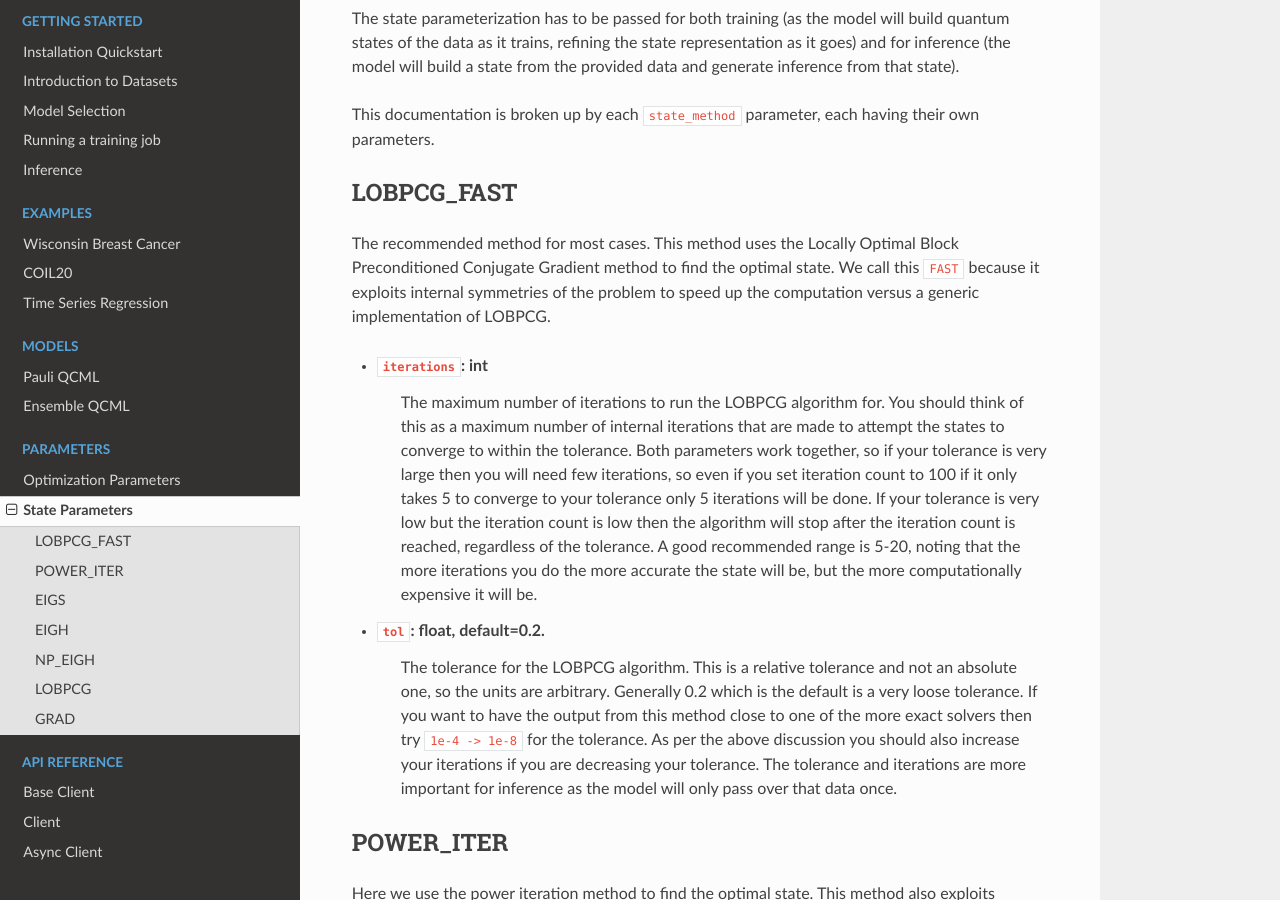
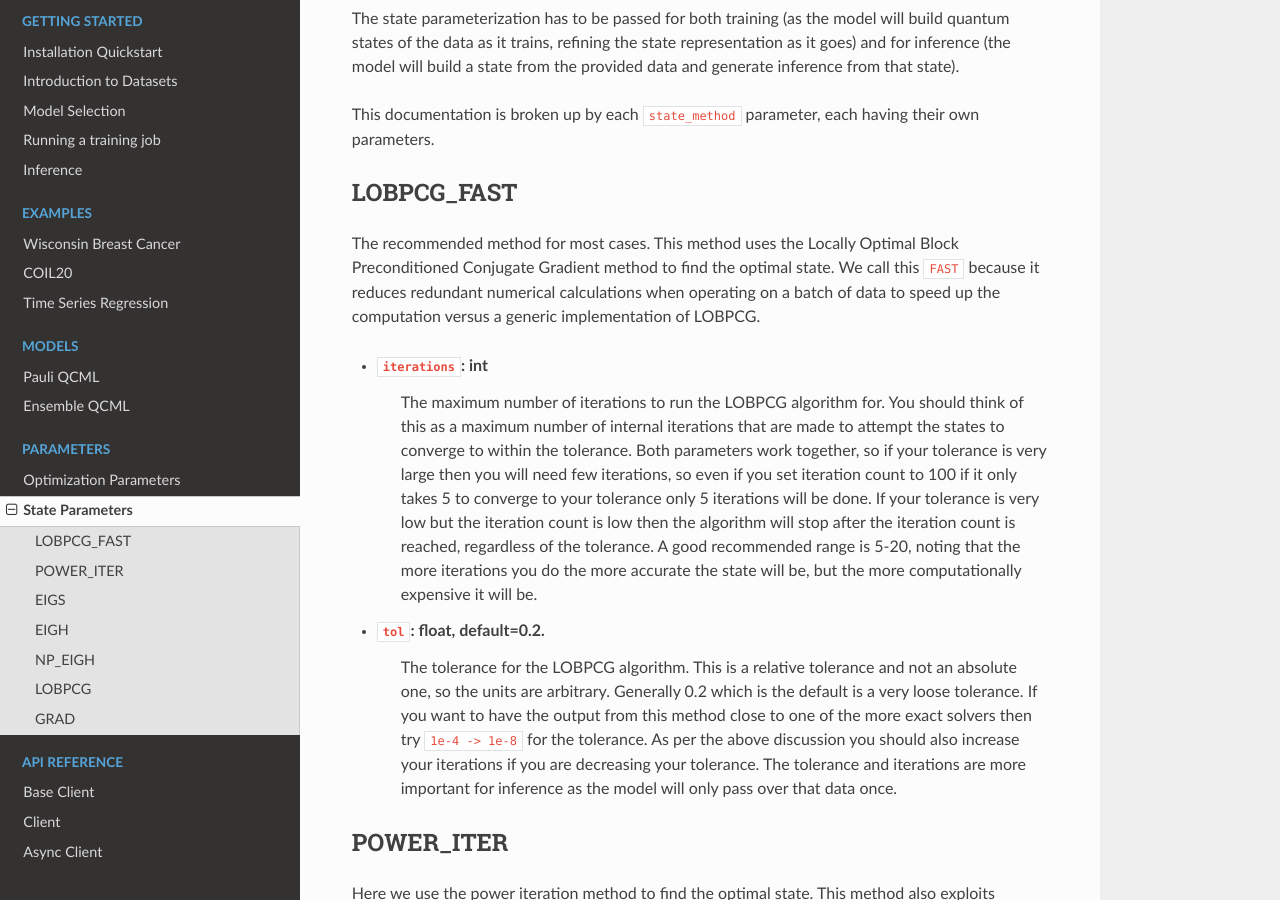
Before and after one commit to qognitive/qcog-python-client, a Sphinx documentation site: the page built from docs/parameters/state.rst, in a window 1280 px wide and 900 px high, scrolled down 322 px. Built offline with Sphinx 7.4.7 and the Read the Docs theme 2.0.0, drawn with Linux system fonts in a browser that asks for light colours.

Commit message:
Update docs/parameters/state.rst
Co-authored-by: James E T Smith <jamesETsmith@users.noreply.github.com>

```diff
--- a/docs/parameters/state.rst
+++ b/docs/parameters/state.rst
@@ -12,7 +12,7 @@ This documentation is broken up by each ``state_method`` parameter, each having
 LOBPCG_FAST
 -----------
 
-The recommended method for most cases. This method uses the Locally Optimal Block Preconditioned Conjugate Gradient method to find the optimal state. We call this ``FAST`` because it exploits internal symmetries of the problem to speed up the computation versus a generic implementation of LOBPCG.
+The recommended method for most cases. This method uses the Locally Optimal Block Preconditioned Conjugate Gradient method to find the optimal state. We call this ``FAST`` because it reduces redundant numerical calculations when operating on a batch of data to speed up the computation versus a generic implementation of LOBPCG.
 
 .. hlist::
     :columns: 1
```
